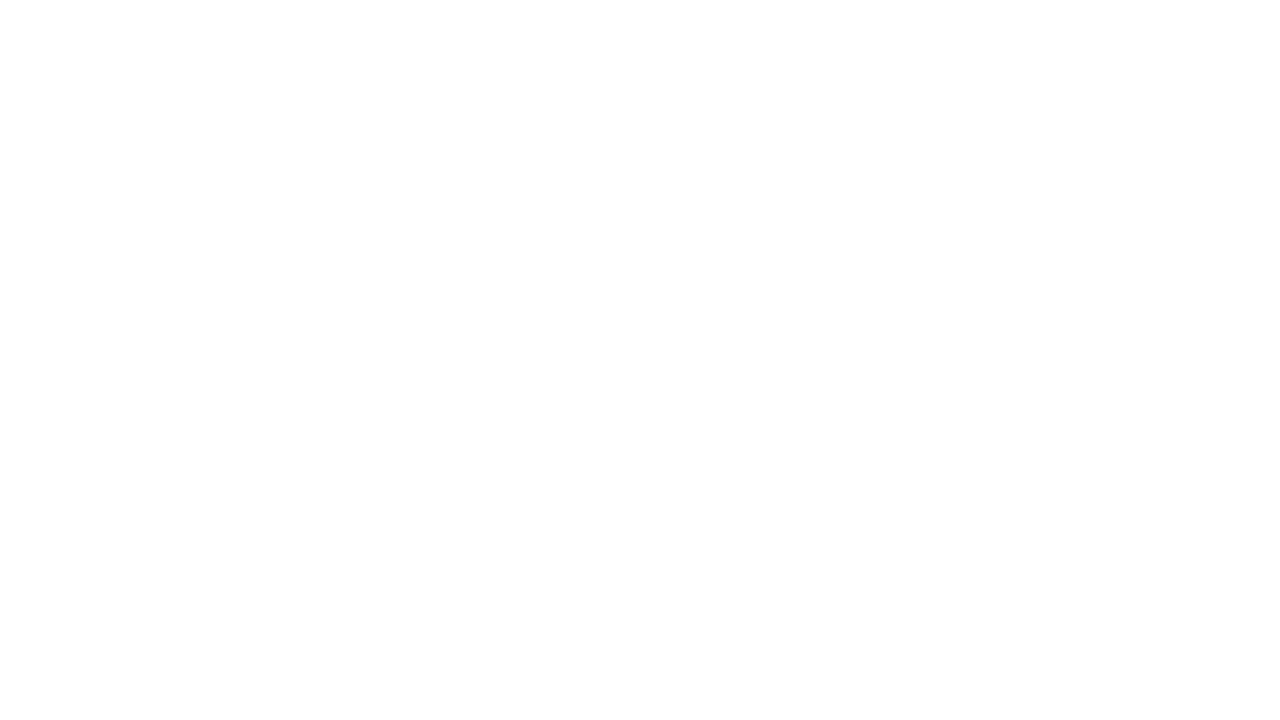
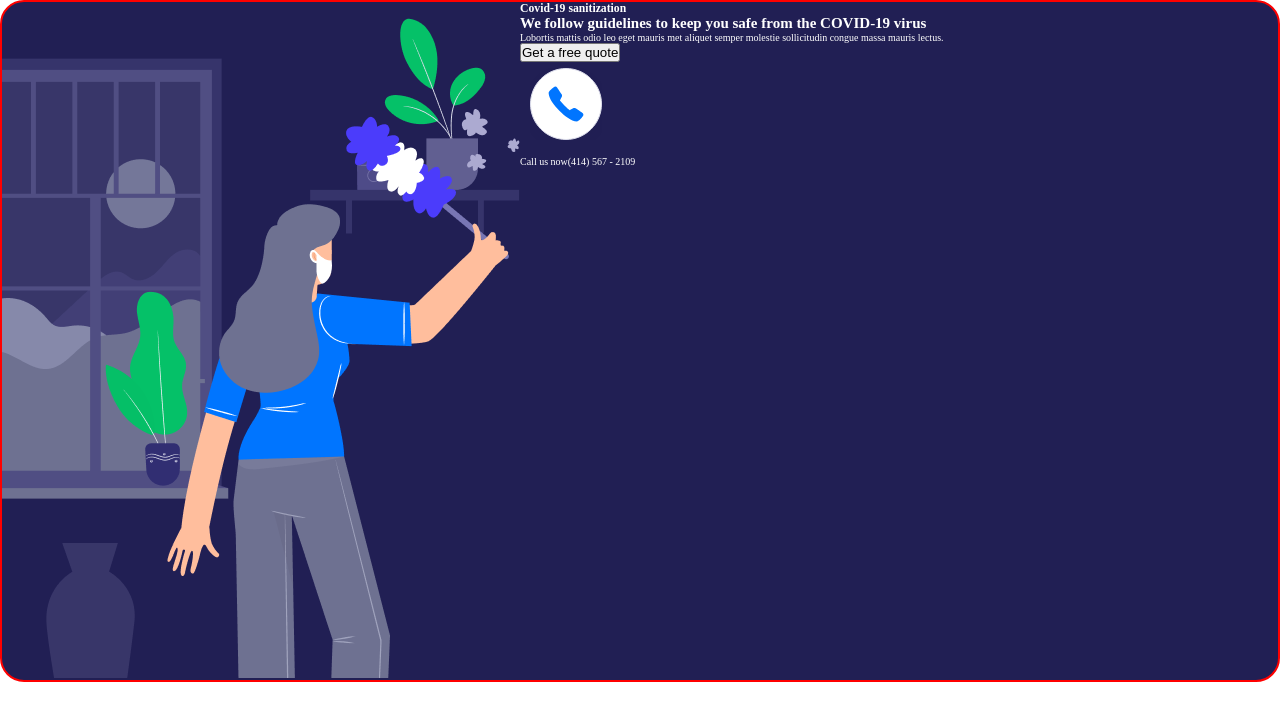
Before and after one commit to PubgGamerUzbSila/Hackathon, a React (Vite) app: page / in a window 1280 px wide. Shown: the top 720 px of the page. Built offline with nearby package versions, Linux system fonts and the light colour scheme.

Commit message:
Safe From Covid is on working

```diff
--- a/src/App.css
+++ b/src/App.css
@@ -4,11 +4,11 @@
     box-sizing: border-box;
 }
 
-html{
+html {
     font-size: 62.5%;
 }
 
-.container{
+.container {
     max-width: 144rem;
     width: 100%;
     margin: 0 auto;
--- a/src/App.jsx
+++ b/src/App.jsx
@@ -1,10 +1,11 @@
 import "./App.css";
+import SafeFromCovid from "./components/SafeFromCovid/SafeFromCovid";
 
 function App() {
   return (
     <>
       <div className="container">
-
+        <SafeFromCovid />
       </div>
     </>
   );
--- /dev/null
+++ b/src/components/SafeFromCovid/SafeFromCovid.jsx
@@ -0,0 +1,37 @@
+import React from 'react';
+import styles from './SafeFromCovid.module.css';
+import covid from '../../assets/img/Covid/CleaningCovid.png'
+import phone from '../../assets/icons/Covid/phone.svg'
+
+function SafeFromCovid() {
+    return (
+        <>
+            <div className={styles.covid}>
+                <div className={styles["covid-img-side"]}>
+                    <img src={covid} alt="" />
+                </div>
+                <div className={styles["covid-right-side"]}>
+                    <div className="textBox">
+                        <h3 className={styles.subTitle}>Covid-19 sanitization</h3>
+                        <h2 className={styles.title}>We follow guidelines to keep you safe from the COVID-19 virus</h2>
+                        <p className={styles.text}>Lobortis mattis odio leo eget mauris met aliquet semper molestie sollicitudin congue massa mauris lectus.</p>
+                    </div>
+                    <div className={styles.bottom}>
+                        <button>Get a free quote</button>
+                        <div className="phoneBox">
+                            <div className="phoneIcon">
+                                <img src={phone} alt="" />
+                            </div>
+                            <div className="phoneText">
+                                <span>Call us now</span>
+                                <span className={styles.telNumber}>(414) 567 - 2109</span>
+                            </div>
+                        </div>
+                    </div>
+                </div>
+            </div>
+        </>
+    )
+}
+
+export default SafeFromCovid
--- /dev/null
+++ b/src/components/SafeFromCovid/SafeFromCovid.module.css
@@ -0,0 +1,7 @@
+.covid {
+    border: 2px solid red;
+    border-radius: 2.4rem;
+    background: #211F54;
+    display: flex;
+    color: #fff;
+}
```
Also changed, not shown: src/assets/icons/Covid/phone.svg (added), src/assets/img/Covid/CleaningCovid.png (added).
